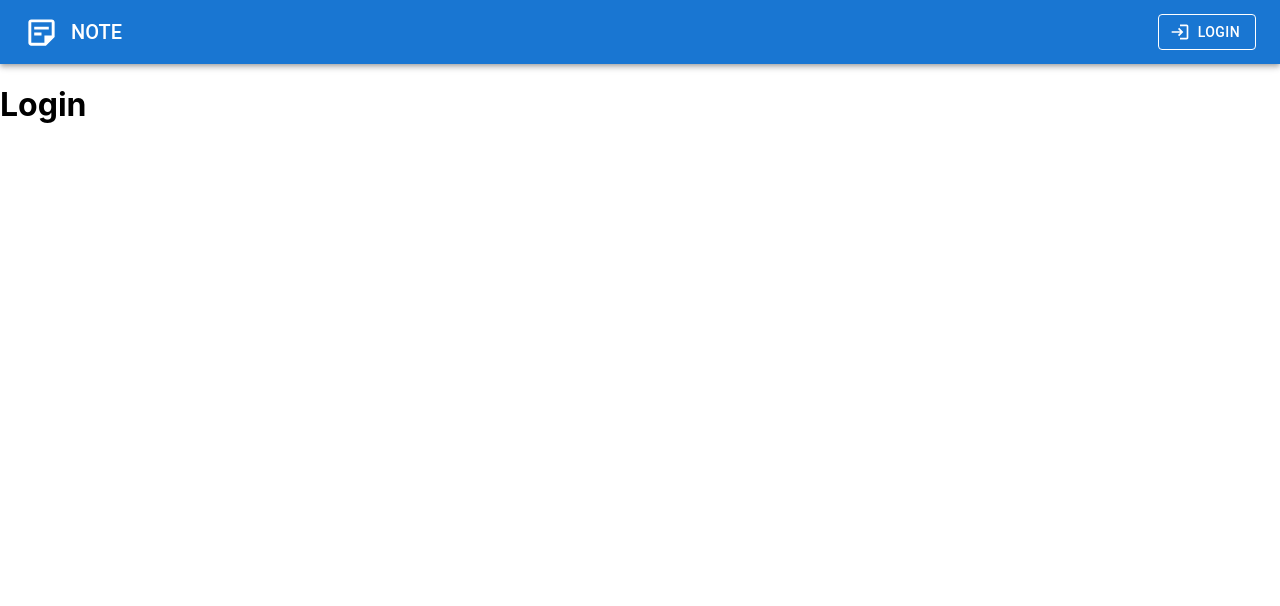
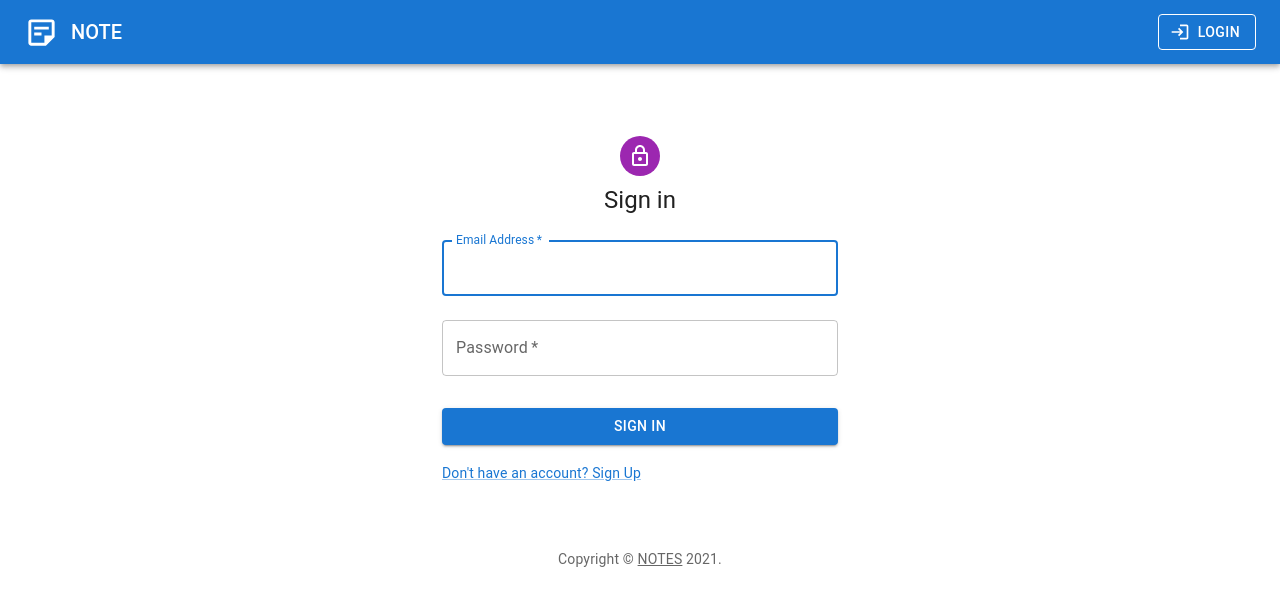
Before and after one commit to VirajPatidar/notes-frontend, a React (Create React App) app: page /login in a window 1280 px wide. Shown: the top 606 px of the page. Built offline with nearby package versions, Linux system fonts and the light colour scheme.

Commit message:
login UI completed

```diff
--- a/src/components/login.js
+++ b/src/components/login.js
@@ -1,9 +1,91 @@
-const test = () => {
+import * as React from 'react';
+import Copyright from './copyright'
+
+//MUI
+import Avatar from '@mui/material/Avatar';
+import Button from '@mui/material/Button';
+import CssBaseline from '@mui/material/CssBaseline';
+import TextField from '@mui/material/TextField';
+import Link from '@mui/material/Link';
+import Grid from '@mui/material/Grid';
+import Box from '@mui/material/Box';
+import LockOutlinedIcon from '@mui/icons-material/LockOutlined';
+import Typography from '@mui/material/Typography';
+import Container from '@mui/material/Container';
+import { createTheme, ThemeProvider } from '@mui/material/styles';
+
+
+const theme = createTheme();
+
+export default function Login() {
+    const handleSubmit = (event) => {
+        event.preventDefault();
+        const data = new FormData(event.currentTarget);
+        // eslint-disable-next-line no-console
+        console.log({
+            email: data.get('email'),
+            password: data.get('password'),
+        });
+    };
+
     return (
-        <div>
-            <h1>Login</h1>
-        </div>
-     );
+        <ThemeProvider theme={theme}>
+            <Container component="main" maxWidth="xs">
+                <CssBaseline />
+                <Box
+                    sx={{
+                        marginTop: 8,
+                        display: 'flex',
+                        flexDirection: 'column',
+                        alignItems: 'center',
+                    }}
+                >
+                    <Avatar sx={{ m: 1, bgcolor: 'secondary.main' }}>
+                        <LockOutlinedIcon />
+                    </Avatar>
+                    <Typography component="h1" variant="h5">
+                        Sign in
+                    </Typography>
+                    <Box component="form" onSubmit={handleSubmit} noValidate sx={{ mt: 1 }}>
+                        <TextField
+                            margin="normal"
+                            required
+                            fullWidth
+                            id="email"
+                            label="Email Address"
+                            name="email"
+                            autoComplete="email"
+                            autoFocus
+                        />
+                        <TextField
+                            margin="normal"
+                            required
+                            fullWidth
+                            name="password"
+                            label="Password"
+                            type="password"
+                            id="password"
+                            autoComplete="current-password"
+                        />
+                        <Button
+                            type="submit"
+                            fullWidth
+                            variant="contained"
+                            sx={{ mt: 3, mb: 2 }}
+                        >
+                            Sign In
+                        </Button>
+                        <Grid container>
+                            <Grid item xs>
+                                <Link href="/" variant="body2">
+                                    {"Don't have an account? Sign Up"}
+                                </Link>
+                            </Grid>
+                        </Grid>
+                    </Box>
+                </Box>
+                <Copyright/>
+            </Container>
+        </ThemeProvider>
+    );
 }
-
-export default test;
--- /dev/null
+++ b/src/components/notes.js
@@ -0,0 +1,9 @@
+const Notes = () => {
+    return (
+        <div>
+            <h1>Notes</h1>
+        </div>
+    );
+}
+
+export default Notes;
```
